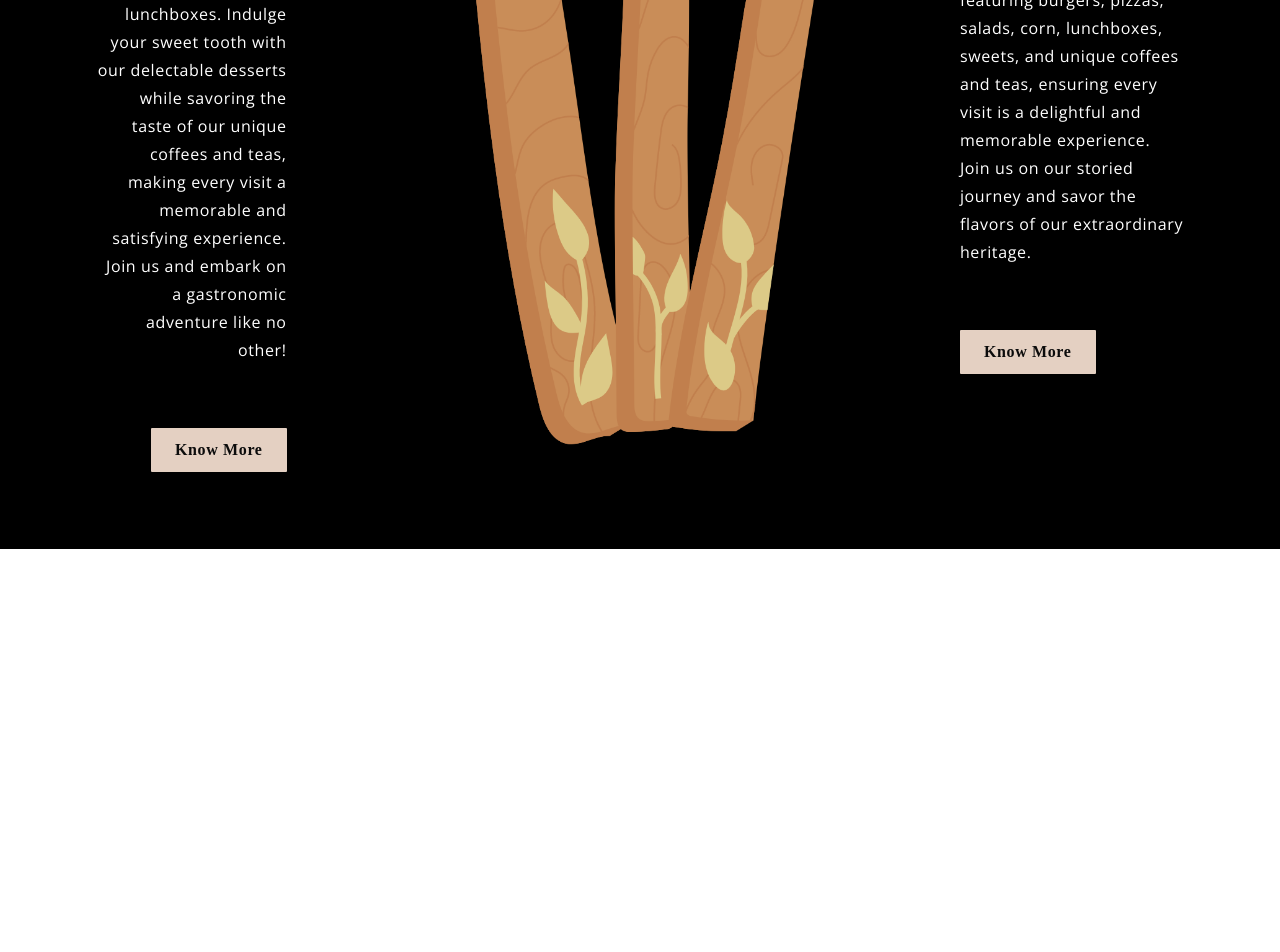
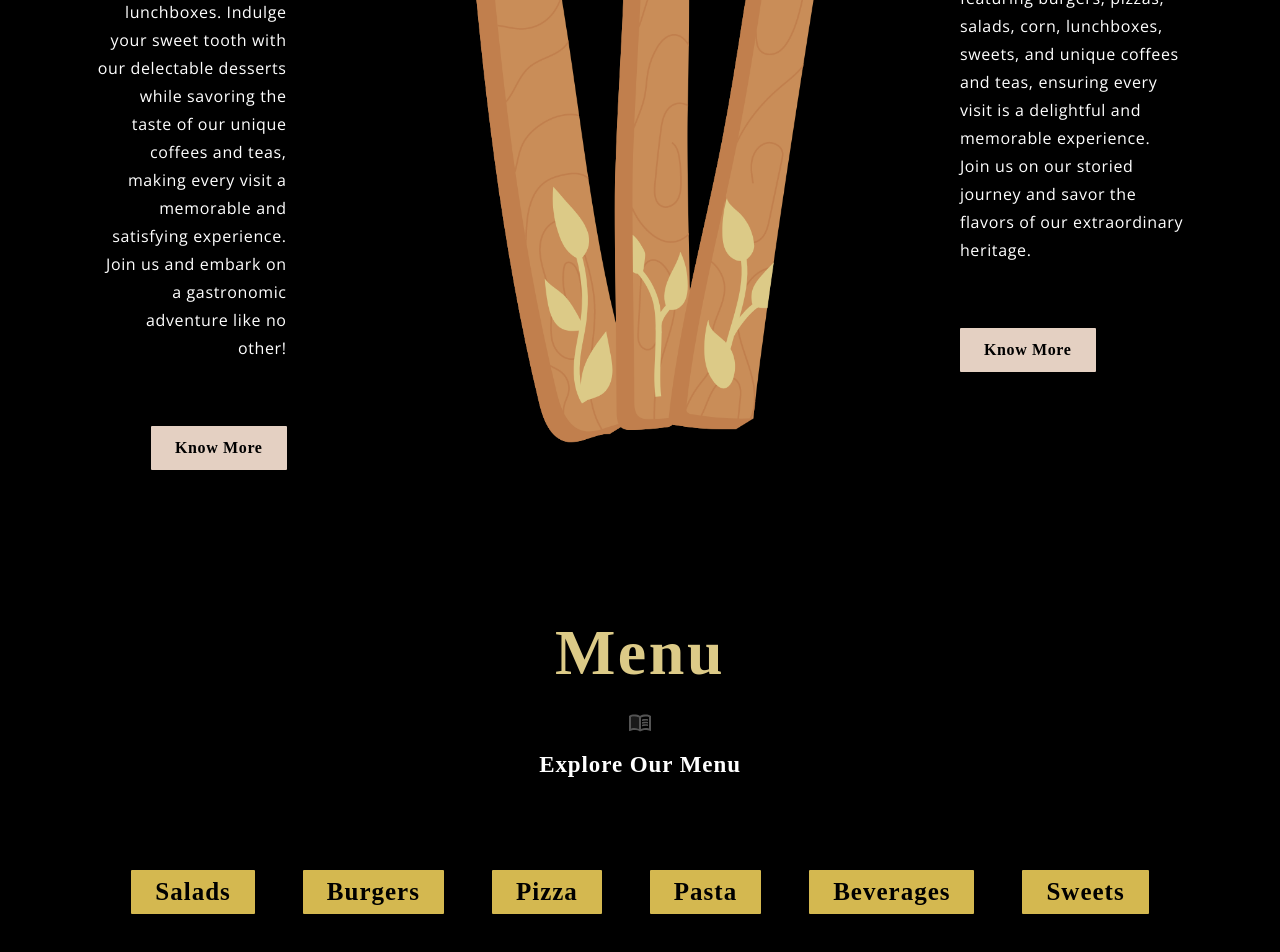
Before and after one commit to Anzhela-Sahakyan/Travelers_hut_project, a React (Create React App) app: page / in a window 1280 px wide. Shown: the part 1720-2672 px from the top of the page. Before the commit the page ends 2269 px from the top, so only its background shows below. Built offline with nearby package versions, Linux system fonts and the light colour scheme; a web font is replaced by a local one.

Commit message:
feat: adding Menu component

```diff
--- a/src/App.css
+++ b/src/App.css
@@ -52,6 +52,20 @@
   letter-spacing: 0.04em;
   line-height: 28px;
   font-size: 16px;
+  padding: 0.5rem 1.5rem;
+  border-radius: 1px;
+  border: none;
+  outline: none;
+  cursor: pointer;
+}
+.custom__button__menu {
+  background-color: var(--color-yellow);
+  color: var(--color-black);
+  font-family: var(--font-base);
+  font-weight: 800;
+  letter-spacing: 0.04em;
+  line-height: 28px;
+  font-size: 25px;
   padding: 0.5rem 1.5rem;
   border-radius: 1px;
   border: none;
--- a/src/App.tsx
+++ b/src/App.tsx
@@ -3,6 +3,7 @@ import "./App.css";
 import Navbar from "./Components/Navbar/Navbar";
 import Home from "./Components/Home/Home";
 import About from "./Components/About/About";
+import Menu from "./Components/Menu/Menu";
 
 function App() {
   return (
@@ -10,6 +11,7 @@ function App() {
       <Navbar />
       <Home />
       <About />
+      <Menu />
     </div>
   );
 }
--- a/src/Components/About/About.module.css
+++ b/src/Components/About/About.module.css
@@ -1,5 +1,4 @@
 .about {
-  background-color: black;
   position: relative;
 }
 
--- a/src/Components/Home/Home.module.css
+++ b/src/Components/Home/Home.module.css
@@ -1,7 +1,3 @@
-.home_header {
-  background-color: black;
-}
-
 .home_header_h1 {
   font-family: var(--font-base);
   color: var(--color-golden);
--- a/src/Components/Menu/Menu.module.css
+++ b/src/Components/Menu/Menu.module.css
@@ -17,11 +17,15 @@
   margin: 1.5rem;
 }
 
+.menu_menu button:hover {
+  background-color: var(--color-beige);
+}
+
 .menu_menu_icon_wrapper {
   display: flex;
   justify-content: center;
   align-items: center;
-  color: aliceblue;
+  color: var(--color-gray);
 }
 
 .menu_menu_icon {
--- a/src/Components/Menu/Menu.tsx
+++ b/src/Components/Menu/Menu.tsx
@@ -1,5 +1,39 @@
-import "../../../src/App.css"
+import { colors } from "@mui/material";
+import "../../../src/App.css";
+import Subheading from "../Subheading/Subheading";
+import styles from "./Menu.module.css";
+import MenuBookTwoToneIcon from "@mui/icons-material/MenuBookTwoTone";
 
-export default function  Menu () {
-    return
+export default function Menu() {
+  return (
+    <div className={`${styles.menu}  section__padding`} id="Menu">
+      <div className={`${styles.menu_title_subtitle} flex__center `}>
+        <h1 className="headtext__cormorant">Menu</h1>
+        <div className={styles.menu_menu_icon_wrapper}>
+          <MenuBookTwoToneIcon className={styles.menu_menu_icon} />
+        </div>
+        <Subheading title="Explore Our Menu" />
+      </div>
+      <div className={styles.menu_menu}>
+        <button type="button" className="custom__button__menu">
+          Salads
+        </button>
+        <button type="button" className="custom__button__menu">
+          Burgers
+        </button>
+        <button type="button" className="custom__button__menu">
+          Pizza
+        </button>
+        <button type="button" className="custom__button__menu">
+          Pasta
+        </button>
+        <button type="button" className="custom__button__menu">
+          Beverages
+        </button>
+        <button type="button" className="custom__button__menu">
+          Sweets
+        </button>
+      </div>
+    </div>
+  );
 }
--- a/src/Components/Navbar/Navbar.module.css
+++ b/src/Components/Navbar/Navbar.module.css
@@ -1,12 +1,11 @@
 .navbar {
   width: 100%;
   display: flex;
-    background-color: black;
   justify-content: space-between;
   padding: 1rem 2rem;
   align-items: center;
 }
-.navbar_logo img{
+.navbar_logo img {
   width: 150px;
 }
 
@@ -24,50 +23,48 @@
   list-style: none;
 }
 
-.navbar_links li{
+.navbar_links li {
   margin: 0 1rem;
   cursor: pointer;
 }
 
-.navbar_links li:hover{
+.navbar_links li:hover {
   color: var(--color-grey);
 }
 .navbar_smallscreen_menu_icon {
-    color: white;
+  color: var(--color-white);
   font-size: 27px;
   cursor: pointer;
 }
 
-.navbar_smallscreen_overlay_icon{
-    color: rgb(255, 255, 255);
+.navbar_smallscreen_overlay_icon {
+  color: var(--color-white);
   cursor: pointer;
 }
 
-.navbar_smallscreen{
+.navbar_smallscreen {
   display: none;
 }
 
-.navbar_smallscreen_overlay{
+.navbar_smallscreen_overlay {
   position: fixed;
   top: 0;
   left: 0;
   width: 100%;
   height: 100vh;
-    background: black ;
   transition: 0.5s ease;
   flex-direction: column;
   z-index: 5;
   display: flex;
   justify-content: center;
   align-items: center;
-
 }
 
-.navbar_smallscreen_links{
+.navbar_smallscreen_links {
   list-style: none;
 }
 
-.navbar_smallscreen_links li{
+.navbar_smallscreen_links li {
   list-style: none;
   margin: 3rem;
   cursor: pointer;
@@ -77,12 +74,12 @@
   font-family: var(--font-base);
 }
 
-.navbar_smallscreen_links li:hover{
-    color: white;
+.navbar_smallscreen_links li:hover {
+  color: var(--color-white);
 }
 
-.navbar_smallscreen_overlay_icon{
-    font-size:27px ;
+.navbar_smallscreen_overlay_icon {
+  font-size: 27px;
   color: var(--color-golden);
   cursor: pointer;
 
@@ -91,34 +88,34 @@
   height: 20px;
 }
 
-.navbar_book_table a:hover{
+.navbar_book_table a:hover {
   color: var(--color-golden);
 }
 
 @media screen and (max-width: 1150px) {
-    .navbar_links{
+  .navbar_links {
     display: none;
   }
 
-    .navbar_smallscreen{
+  .navbar_smallscreen {
     display: flex;
   }
 }
 
-@media screen and (max-width: 2000px){
+@media screen and (max-width: 2000px) {
   .navbar_logo img {
     width: 210px;
   }
 }
 
 @media screen and (max-width: 650px) {
-    .navbar{
+  .navbar {
     padding: 1rem;
   }
-    .navbar_logo{
+  .navbar_logo {
     width: 110px;
   }
-    .navbar_book_table{
+  .navbar_book_table {
     display: none;
   }
 }
--- a/src/index.css
+++ b/src/index.css
@@ -1,29 +1,16 @@
 @import url("https://fonts.googleapis.com/css2?family=Cormorant+Upright:wght@300;400;500;600;700&family=Open+Sans:wght@300;400;500;600;700&display=swap");
-
-body {
-  margin: 0;
-  font-family: -apple-system, BlinkMacSystemFont, "Segoe UI", "Roboto", "Oxygen",
-    "Ubuntu", "Cantarell", "Fira Sans", "Droid Sans", "Helvetica Neue",
-    sans-serif;
-  -webkit-font-smoothing: antialiased;
-  -moz-osx-font-smoothing: grayscale;
-}
-
-code {
-  font-family: source-code-pro, Menlo, Monaco, Consolas, "Courier New",
-    monospace;
-}
 
 :root {
   --font-base: "Cormorant Upright", serif;
   --font-alt: "Open Sans", sans-serif;
 
   --color-golden: #dcca87;
-  --color-black: #0c0c0c;
+  --color-black: #000000;
   --color-gray: #545454;
   --color-beige: #e4d0c2;
   --color-grey: #aaaaaa;
   --color-white: #ffffff;
+  --color-yellow: #d4b850;
 }
 
 * {
@@ -31,6 +18,7 @@ code {
   padding: 0;
   margin: 0;
   scroll-behavior: smooth;
+  background-color: var(--color-black);
 }
 
 a {
```
Lines whose indentation alone changed are shown as unchanged.
